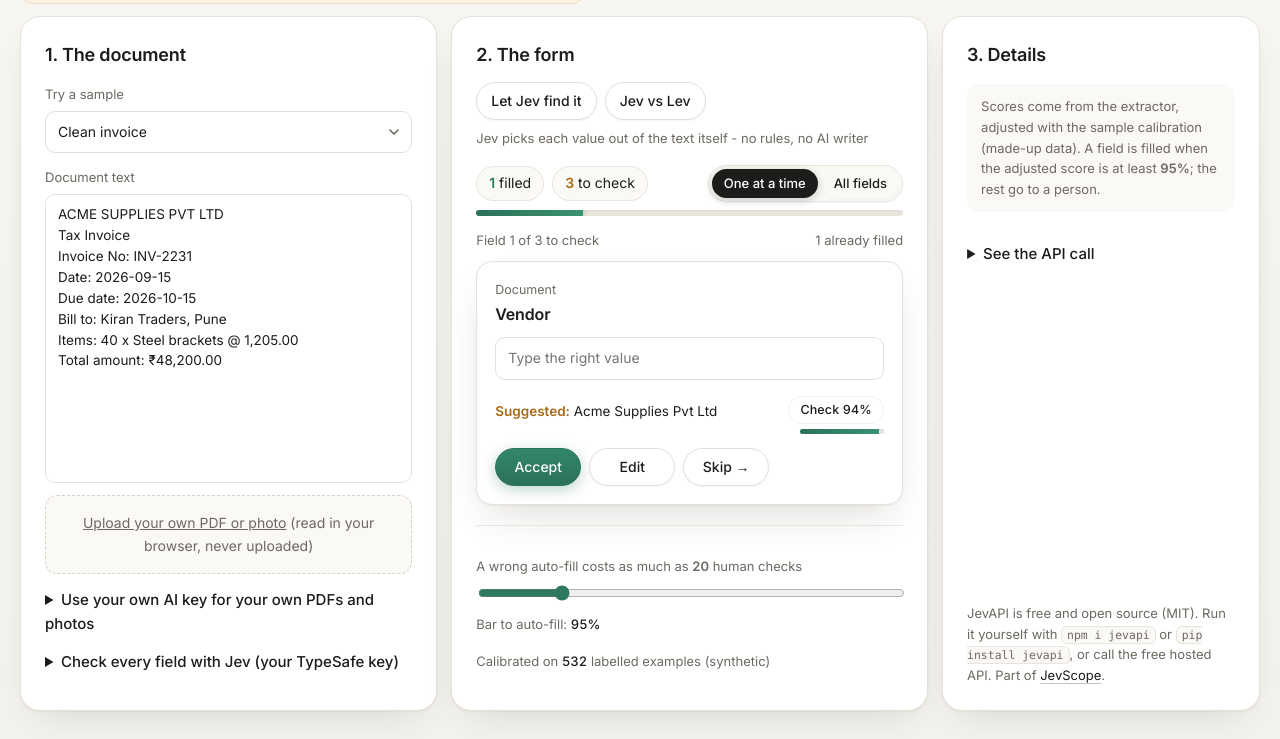
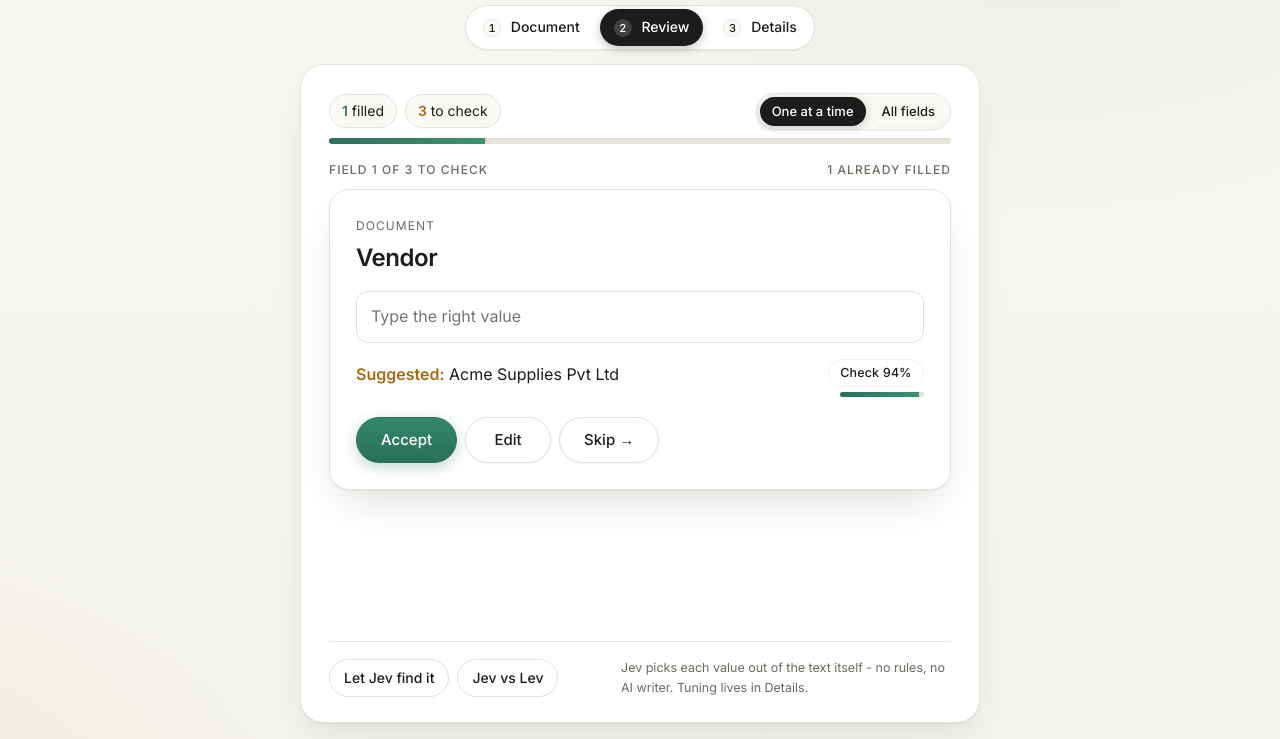
Before and after one commit to imranrkhan13/jevscope, a plain HTML site: page web/jevapi/index.html in a window 1280 px wide. Shown: the part 61-800 px from the top of the page. Drawn offline with Linux system fonts and the light colour scheme.

Commit message:
Redesign index.html for focused user experience
Redesign the layout to focus on one task at a time, updating styles and structure for improved usability.

```diff
--- a/web/jevapi/index.html
+++ b/web/jevapi/index.html
@@ -209,37 +209,91 @@ summary:hover{color:var(--ink)}
 .flag{border:1px solid rgba(168,106,18,.15)}
 .preview{box-shadow:0 1px 2px rgba(30,25,15,.04)}
 @media (prefers-reduced-motion:reduce){.pane.on{animation:none}}
+
+/* redesign: one focused screen, one job at a time */
+body{background:radial-gradient(1000px 620px at 82% -12%,rgba(46,122,94,.08),transparent 62%),radial-gradient(700px 500px at -10% 110%,rgba(168,106,18,.05),transparent 60%),linear-gradient(180deg,#f8f6f1,#f4f2ed)}
+.wrap{max-width:720px;padding:16px 20px}
+header.hd{display:flex;align-items:center;justify-content:space-between;gap:12px;padding-bottom:14px}
+.brand{font-weight:600;font-size:16px;color:var(--ink);text-decoration:none;letter-spacing:-.01em}
+.brand span{color:var(--mut);font-weight:500}
+header.hd nav{display:flex;gap:6px;margin-left:auto}
+.tabs{display:flex;justify-content:center;margin:0 auto 14px;width:max-content}
+.tabs button i{display:inline-grid;place-items:center;width:18px;height:18px;border-radius:50%;background:var(--soft);border:1px solid var(--line);font-size:11px;font-style:normal;margin-right:6px;font-variant-numeric:tabular-nums}
+.tabs button.on i{background:rgba(255,255,255,.16);border-color:transparent}
+.stage{flex:1;min-height:0;display:flex;flex-direction:column}
+.grid{display:block}
+.pane{display:none;flex:1;min-height:0;overflow:auto;border-radius:24px;padding:24px 28px}
+.pane.on{display:flex;animation:paneIn .35s cubic-bezier(.2,.7,.3,1) both}
+@media(max-width:820px){.pane{padding:20px;border-radius:20px}.hero-h{font-size:28px}.hero-s{margin:0 0 12px}.scard{padding:8px 10px;font-size:13.5px}.scard .ic{width:26px;height:26px;font-size:13px}.or{margin:10px 0}#docpane .drop{padding:12px}.peek{margin-top:8px}#keybox>summary,#jevbox>summary{font-size:13px}.flagline{margin:12px 0 0}}
+.hero-h{font-size:32px;letter-spacing:-.03em;margin:0 0 6px;font-weight:600;line-height:1.1}
+.hero-h span{color:var(--mut)}
+.hero-s{color:var(--mut);margin:0 0 16px;font-size:15px}
+.sgrid{display:grid;grid-template-columns:repeat(3,1fr);gap:8px}
+@media(max-width:640px){.sgrid{grid-template-columns:1fr 1fr;gap:6px}}
+.scard{display:flex;align-items:center;gap:9px;padding:9px 12px;border:1px solid var(--line);border-radius:14px;background:var(--card);cursor:pointer;font:inherit;font-size:14px;font-weight:500;color:var(--ink);text-align:left;transition:all .18s ease;box-shadow:0 1px 2px rgba(30,25,15,.04)}
+.scard:hover{border-color:#cfc9bc;transform:translateY(-1px);box-shadow:0 8px 18px rgba(30,25,15,.09)}
+.scard:active{transform:scale(.98)}
+.scard .ic{width:30px;height:30px;border-radius:9px;background:var(--soft);border:1px solid var(--line);display:grid;place-items:center;font-size:14px;flex:none}
+.or{display:flex;align-items:center;gap:10px;color:var(--mut);font-size:12.5px;margin:12px 0}
+.or::before,.or::after{content:"";flex:1;border-top:1px solid var(--line)}
+#docpane .drop{margin-top:0;padding:14px;border-radius:16px}
+#docpane .drop b{font-weight:600}
+.drops{font-size:13px;color:var(--mut)}
+.peek{margin-top:10px}
+.peek summary{font-size:13.5px;color:var(--mut);font-weight:500}
+.peek textarea{margin-top:10px}
+#keybox,#jevbox{margin-top:8px}
+#keybox>summary,#jevbox>summary{font-size:13.5px;color:var(--mut);font-weight:500}
+.flagline{margin:16px 0 0;font-size:12px;text-align:center}
+#formpane .summary{margin-bottom:16px}
+.qtop{font-size:12px;text-transform:uppercase;letter-spacing:.09em;font-weight:500}
+.qcard{padding:26px;border-radius:20px}
+.qgroup{font-size:12px;text-transform:uppercase;letter-spacing:.09em}
+.qname{font-size:24px;margin:4px 0 14px;letter-spacing:-.02em}
+.qcard input#qbox{font-size:16px;padding:12px 14px;border-radius:12px}
+.qmeta .sugg{font-size:16px}
+.qmeta .sugg b{font-size:16px}
+.qjev{font-size:13.5px;margin-top:10px}
+.qacts{margin-top:20px}
+.qacts button{padding:10px 24px;font-size:15px}
+.qdone .big{font-size:56px}
+.qdone h3{font-size:20px}
+.qdone{padding:44px 14px}
+.more-row{margin-top:auto;padding-top:16px;display:flex;gap:8px;align-items:center;flex-wrap:wrap;border-top:1px solid var(--line)}
+.more-row .hint{font-size:12.5px;color:var(--mut);margin-left:auto;max-width:330px}
+button.ghost{background:transparent;box-shadow:none}
+.slider{margin-top:16px}
+@media (prefers-reduced-motion:reduce){.scard{transition:none}}
 </style>
 </head>
 <body>
 <div class="wrap">
-<header>
-  <div>
-    <h1 class="serif">Fill it, or check it?</h1>
-    <p class="sub">Upload a document. JevAPI fills the fields it can trust and flags the rest for a person to check.</p>
-    <span class="flag" id="flag">Demo data is synthetic. The calibration below comes from made-up examples, not a real model.</span>
-  </div>
+<header class="hd">
+  <a class="brand" href="/jevapi">JevAPI <span>demo</span></a>
   <nav><a href="/jevapi">Home</a><a href="/jevapi/docs">Docs</a><a href="https://github.com/imranrkhan13/jevscope/tree/main/jevapi">GitHub</a></nav>
 </header>
 
 <div class="tabs" id="tabs" role="tablist">
-  <button type="button" data-pane="docpane">Document</button>
-  <button type="button" data-pane="formpane" class="on">Review</button>
-  <button type="button" data-pane="morepane">Details</button>
+  <button type="button" data-pane="docpane" class="on"><i>1</i> Document</button>
+  <button type="button" data-pane="formpane"><i>2</i> Review</button>
+  <button type="button" data-pane="morepane"><i>3</i> Details</button>
 </div>
 
-<div class="grid">
-  <section class="card pane" id="docpane" aria-label="Document">
-    <h2 class="serif">1. The document</h2>
-    <label class="small" for="samples" style="margin-top:0">Try a sample</label>
-    <select id="samples" aria-label="Sample documents"></select>
-    <label class="small" for="doc">Document text</label>
-    <div class="preview" id="preview" hidden></div>
-    <textarea id="doc" spellcheck="false"></textarea>
+<main class="stage">
+  <section class="card pane on" id="docpane" aria-label="Document">
+    <h1 class="hero-h">Fill it, <span>or check it?</span></h1>
+    <p class="hero-s">Pick a document. JevAPI fills the fields it trusts and leaves the rest to you.</p>
+    <div class="sgrid" id="sgrid" role="listbox" aria-label="Sample documents"></div>
+    <select id="samples" aria-label="Sample documents" hidden></select>
+    <div class="or"><span>or</span></div>
     <div class="drop" id="drop">
-      <label for="file" style="cursor:pointer"><u>Upload your own PDF or photo</u> (read in your browser, never uploaded)</label>
+      <label for="file" style="cursor:pointer"><b>Drop a PDF or photo here</b><br><span class="drops">read in this browser, never uploaded</span></label>
       <input id="file" type="file" accept="application/pdf,.pdf,.txt,image/*" style="display:none">
     </div>
+    <details class="peek"><summary>See the document text</summary>
+      <div class="preview" id="preview" hidden></div>
+      <textarea id="doc" spellcheck="false"></textarea>
+    </details>
     <details id="keybox">
       <summary>Use your own AI key for your own PDFs and photos</summary>
       <p class="sub">Your key goes with each request to the AI company you pick, through JevAPI's free endpoint. JevAPI's code does not save or log it, and this page forgets it when you close the tab. For full control, run the open-source package yourself.</p>
@@ -258,25 +312,29 @@ summary:hover{color:var(--ink)}
       <div class="row" style="margin-top:10px"><button class="primary" id="jevrun">Check these fields with Jev</button><button id="jevall" type="button">Find every field, then check with Jev</button></div>
     </details>
     <div class="err" id="err" role="alert"></div>
+    <p class="flagline"><span class="flag" id="flag">Demo data is synthetic. The calibration below comes from made-up examples, not a real model.</span></p>
   </section>
 
-  <section class="card pane on" id="formpane" aria-label="Form">
-    <h2 class="serif">2. The form</h2>
-    <div class="row" style="margin:-2px 0 12px"><button id="xfind" type="button">Let Jev find it</button><button id="xvs" type="button">Jev vs Lev</button><span class="small" style="margin:0">Jev picks each value out of the text itself - no rules, no AI writer</span></div>
+  <section class="card pane" id="formpane" aria-label="Review">
     <div class="summary" id="summary"></div>
     <form id="form" onsubmit="return false"></form>
     <div id="vs" hidden></div>
+    <div class="more-row">
+      <button id="xfind" type="button" class="ghost">Let Jev find it</button>
+      <button id="xvs" type="button" class="ghost">Jev vs Lev</button>
+      <span class="hint">Jev picks each value out of the text itself - no rules, no AI writer. Tuning lives in Details.</span>
+    </div>
+  </section>
+
+  <section class="card pane" id="morepane" aria-label="Details">
+    <h2>Details</h2>
+    <div id="how"></div>
+    <div class="note" id="note"></div>
     <div class="slider">
       <label class="small" for="cost">A wrong auto-fill costs as much as <b id="costv">20</b> human checks</label>
       <input id="cost" type="range" min="2" max="100" value="20">
       <div class="nums"><span>Bar to auto-fill: <b id="bar">95%</b></span><span>Calibrated on <b id="ncal">0</b> labelled examples (synthetic)</span></div>
     </div>
-  </section>
-
-  <section class="card pane" id="morepane" aria-label="Details">
-    <h2 class="serif">3. Details</h2>
-    <div id="how"></div>
-    <div class="note" id="note"></div>
     <details>
       <summary>See the API call</summary>
       <pre id="curl"></pre>
@@ -285,7 +343,7 @@ summary:hover{color:var(--ink)}
       JevAPI is free and open source (MIT). Run it yourself with <code>npm i jevapi</code> or <code>pip install jevapi</code>, or call the free hosted API. Part of <a href="https://github.com/imranrkhan13/jevscope">JevScope</a>.
     </div>
   </section>
-</div>
+</main>
 </div>
 
 <script type="module">
@@ -816,5 +874,30 @@ $("jevall").addEventListener("click", () => askJev(true));
 pickSample(SAMPLES[0]);
 loadProfile();
 </script>
+
+<script type="module">
+// Sample cards + step flow (additive; the main demo logic is above).
+const $2 = (id) => document.getElementById(id);
+const ICONS = { clean: "\u{1F9FE}", messy: "\u{1F4C4}", missing: "\u{2702}\uFE0F", resume: "\u{1F4BC}", receipt: "\u{1F9FE}", statement: "\u{1F3E6}", form: "\u{1F4DD}", photo: "\u{1F4F7}" };
+const sg = $2("sgrid");
+[...$2("samples").options].forEach((o) => {
+  if (!o.value) return;
+  const b = document.createElement("button");
+  b.type = "button";
+  b.className = "scard";
+  b.setAttribute("role", "option");
+  const ic = document.createElement("span"); ic.className = "ic"; ic.textContent = ICONS[o.value] || "\u{1F4C4}";
+  const tx = document.createElement("span"); tx.textContent = o.textContent;
+  b.append(ic, tx);
+  b.addEventListener("click", () => { $2("samples").value = o.value; $2("samples").dispatchEvent(new Event("change")); });
+  sg.appendChild(b);
+});
+const go = (pane) => document.querySelector(`#tabs button[data-pane="${pane}"]`)?.click();
+$2("samples").addEventListener("change", () => go("formpane"));
+new MutationObserver(() => { if ($2("doc").value.trim() && !$2("formpane").classList.contains("on")) go("formpane"); })
+  .observe($2("form"), { childList: true });
+new MutationObserver(() => { const p = $2("preview"); if (p && !p.hidden) { const d = p.closest("details"); if (d) d.open = true; } })
+  .observe($2("preview"), { attributes: true, attributeFilter: ["hidden"] });
+</script>
 </body>
 </html>
```
